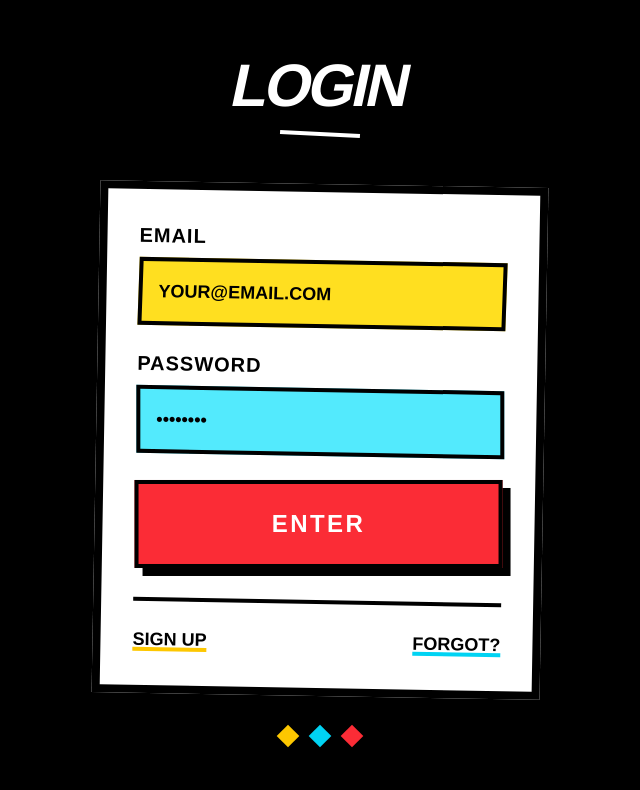
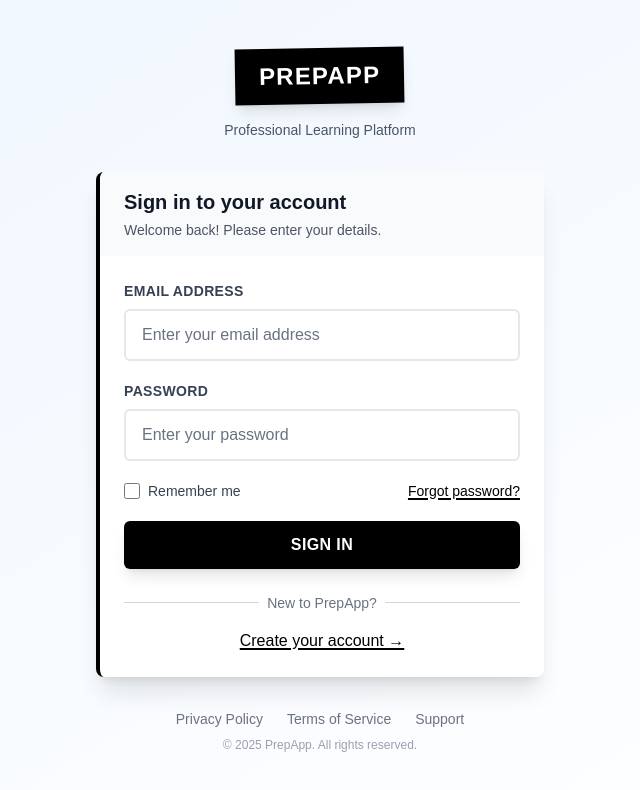
Before and after one commit to vinitvijal/PrepApp---AI, a Next.js app: page /login in a window 1280 px wide. Shown: the top 790 px of the page, without its empty margins (320-960 px from the left). Built offline with nearby package versions, Linux system fonts and the light colour scheme.

Commit message:
Login Page Redesigned

```diff
--- a/app/login/page.tsx
+++ b/app/login/page.tsx
@@ -1,89 +1,136 @@
 import { login } from './actions'
+import Link from 'next/link'
 
 export default function LoginPage() {
   return (
-    <div className="min-h-screen bg-black text-white flex items-center justify-center p-4">
+    <div className="min-h-screen bg-gradient-to-br from-blue-50 to-white flex items-center justify-center p-4">
       <div className="w-full max-w-md">
-        {/* Brutalist Header */}
-        <div className="mb-12 text-center">
-          <h1 className="text-6xl font-black uppercase tracking-tighter mb-4 transform -skew-x-12">
-            LOGIN
+        <div className="text-center mb-8">
+          <div className="inline-block bg-black text-white px-6 py-3 mb-4 transform -rotate-1 shadow-lg">
+            <h1 className="text-2xl font-black uppercase tracking-wider">
+              PrepApp
             </h1>
-          <div className="w-20 h-1 bg-white mx-auto transform rotate-3"></div>
+          </div>
+          <p className="text-gray-600 text-sm">
+            Professional Learning Platform
+          </p>
         </div>
 
-        {/* Login Form Container */}
-        <div className="bg-white text-black p-8 border-8 border-black transform rotate-1 shadow-[16px_16px_0px_0px_#000000]">
-          <form className="space-y-6">
-            {/* Email Field */}
-            <div className="space-y-2">
+        <div className="bg-white rounded-lg shadow-xl border-l-4 border-black overflow-hidden">
+          <div className="bg-gray-50 px-6 py-4 border-b">
+            <h2 className="text-xl font-bold text-gray-900">
+              Sign in to your account
+            </h2>
+            <p className="text-sm text-gray-600 mt-1">
+              Welcome back! Please enter your details.
+            </p>
+          </div>
+
+          <div className="px-6 py-6">
+            <form className="space-y-5">
+              <div>
                 <label
                   htmlFor="email"
-                className="block text-xl font-black uppercase tracking-wider"
+                  className="block text-sm font-semibold text-gray-700 mb-2 uppercase tracking-wide"
                 >
-                EMAIL
+                  Email Address
                 </label>
                 <input
                   id="email"
                   name="email"
                   type="email"
                   required
-                className="w-full px-4 py-4 text-lg font-bold border-4 border-black bg-yellow-300 placeholder-black focus:bg-yellow-400 focus:outline-none focus:border-red-500 transform -skew-x-1"
-                placeholder="YOUR@EMAIL.COM"
+                  className="w-full px-4 py-3 border-2 border-gray-200 rounded-md focus:outline-none focus:border-black focus:ring-2 focus:ring-gray-200 transition-all duration-200 text-gray-900 placeholder-gray-500"
+                  placeholder="Enter your email address"
                 />
               </div>
 
-            {/* Password Field */}
-            <div className="space-y-2">
+              <div>
                 <label
                   htmlFor="password"
-                className="block text-xl font-black uppercase tracking-wider"
+                  className="block text-sm font-semibold text-gray-700 mb-2 uppercase tracking-wide"
                 >
-                PASSWORD
+                  Password
                 </label>
                 <input
                   id="password"
                   name="password"
                   type="password"
                   required
-                className="w-full px-4 py-4 text-lg font-bold border-4 border-black bg-cyan-300 placeholder-black focus:bg-cyan-400 focus:outline-none focus:border-red-500 transform skew-x-1"
-                placeholder="••••••••"
+                  className="w-full px-4 py-3 border-2 border-gray-200 rounded-md focus:outline-none focus:border-black focus:ring-2 focus:ring-gray-200 transition-all duration-200 text-gray-900 placeholder-gray-500"
+                  placeholder="Enter your password"
                 />
               </div>
 
-            {/* Submit Button */}
+              <div className="flex items-center justify-between">
+                <div className="flex items-center">
+                  <input
+                    id="remember-me"
+                    name="remember-me"
+                    type="checkbox"
+                    className="h-4 w-4 text-black focus:ring-black border-gray-300 rounded"
+                  />
+                  <label htmlFor="remember-me" className="ml-2 block text-sm text-gray-700">
+                    Remember me
+                  </label>
+                </div>
+                <div className="text-sm">
+                  <Link
+                    href="/forgot-password"
+                    className="font-medium text-black hover:text-gray-700 underline decoration-2 underline-offset-2"
+                  >
+                    Forgot password?
+                  </Link>
+                </div>
+              </div>
+
               <button
                 formAction={login}
-              className="w-full py-6 text-2xl font-black uppercase tracking-widest bg-red-500 border-4 border-black text-white hover:bg-red-600 transform -rotate-1 hover:rotate-0 transition-all duration-200 shadow-[8px_8px_0px_0px_#000000] hover:shadow-[4px_4px_0px_0px_#000000] active:shadow-none active:transform active:translate-x-2 active:translate-y-2"
+                className="w-full py-3 px-4 bg-black text-white font-bold uppercase tracking-wide rounded-md hover:bg-gray-800 focus:outline-none focus:ring-4 focus:ring-gray-300 transition-all duration-200 transform hover:scale-[1.02] active:scale-[0.98] shadow-lg"
               >
-              ENTER
+                Sign In
               </button>
             </form>
 
-          {/* Footer Links */}
-          <div className="mt-8 pt-6 border-t-4 border-black">
-            <div className="flex justify-between items-center">
-              <a
-                href="/signup"
-                className="text-lg font-black uppercase underline decoration-4 decoration-yellow-400 hover:decoration-red-500 transform hover:skew-x-12 transition-all"
-              >
-                SIGN UP
-              </a>
-              <a
-                href="/forgot"
-                className="text-lg font-black uppercase underline decoration-4 decoration-cyan-400 hover:decoration-red-500 transform hover:-skew-x-12 transition-all"
-              >
-                FORGOT?
-              </a>
+            <div className="mt-6">
+              <div className="relative">
+                <div className="absolute inset-0 flex items-center">
+                  <div className="w-full border-t border-gray-300" />
+                </div>
+                <div className="relative flex justify-center text-sm">
+                  <span className="px-2 bg-white text-gray-500 font-medium">
+                    New to PrepApp?
+                  </span>
                 </div>
               </div>
             </div>
 
-        {/* Decorative Elements */}
-        <div className="mt-8 flex justify-center space-x-4">
-          <div className="w-4 h-4 bg-yellow-400 transform rotate-45"></div>
-          <div className="w-4 h-4 bg-cyan-400 transform -rotate-45"></div>
-          <div className="w-4 h-4 bg-red-500 transform rotate-45"></div>
+            <div className="mt-4 text-center">
+              <Link
+                href="/signup"
+                className="inline-block font-medium text-black hover:text-gray-700 underline decoration-2 underline-offset-2"
+              >
+                Create your account →
+              </Link>
+            </div>
+          </div>
+        </div>
+
+        <div className="mt-8 text-center">
+          <div className="flex justify-center space-x-6 text-sm text-gray-500">
+            <Link href="/privacy" className="hover:text-gray-700 transition-colors">
+              Privacy Policy
+            </Link>
+            <Link href="/terms" className="hover:text-gray-700 transition-colors">
+              Terms of Service
+            </Link>
+            <Link href="/support" className="hover:text-gray-700 transition-colors">
+              Support
+            </Link>
+          </div>
+          <p className="mt-2 text-xs text-gray-400">
+            © 2025 PrepApp. All rights reserved.
+          </p>
         </div>
       </div>
     </div>
```
Lines whose indentation alone changed are shown as unchanged.
